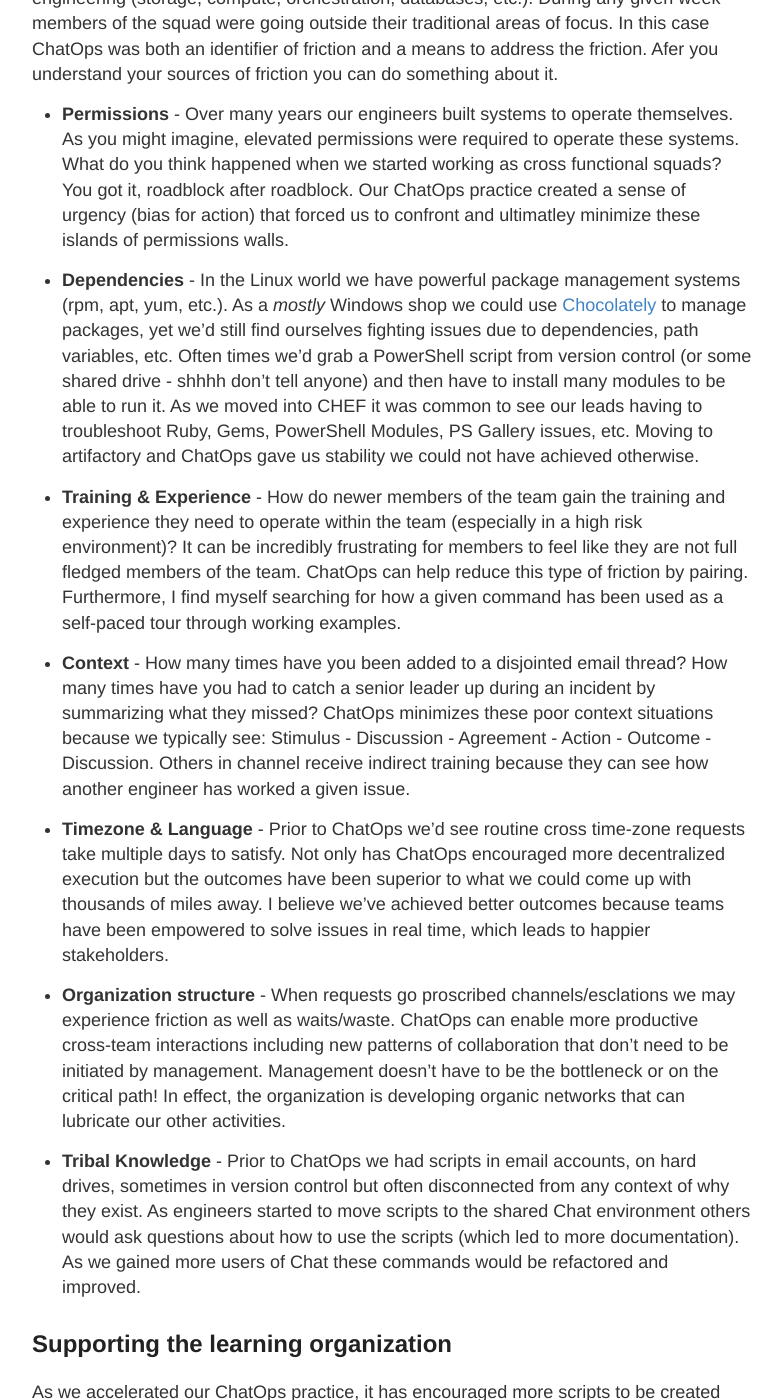
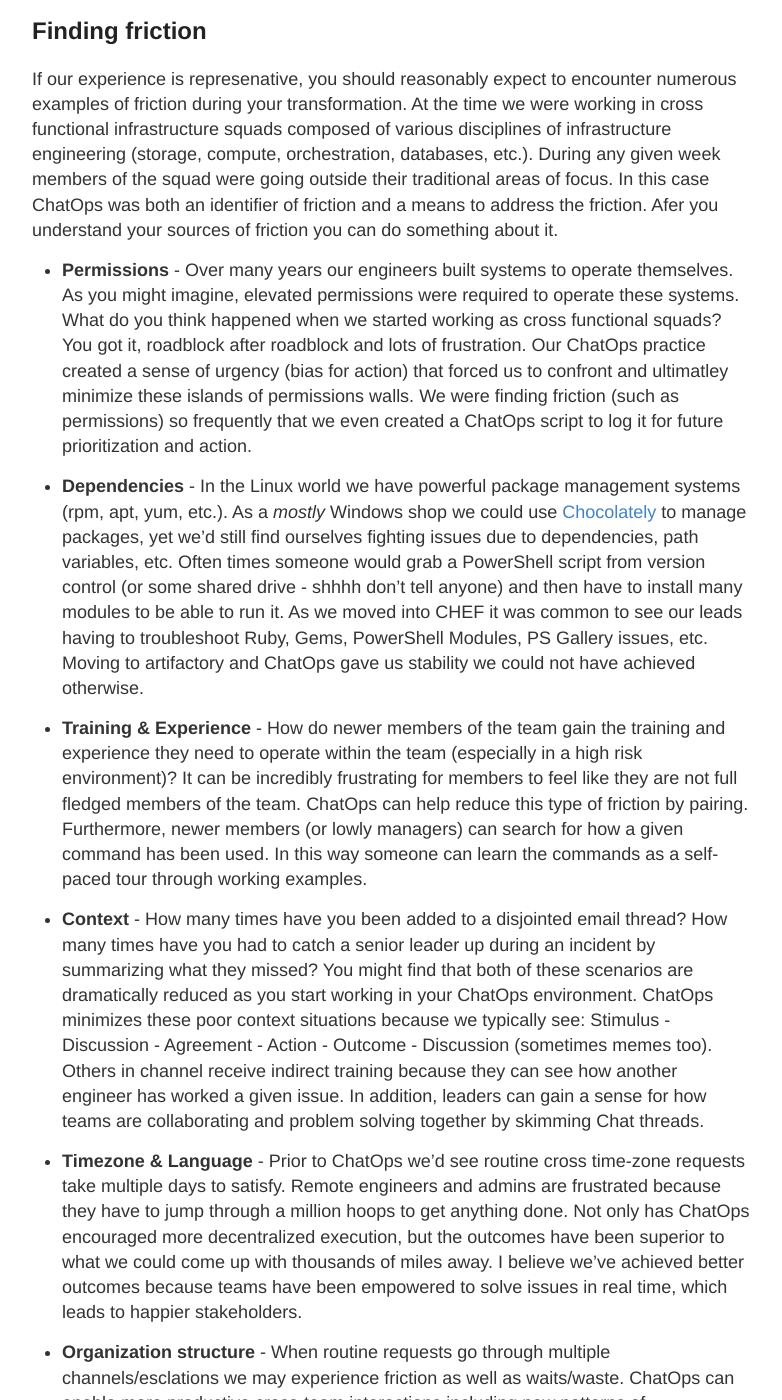
Before and after one commit to scottnasello/scottnasello.github.io, a Jekyll site: the page built from _posts/2018-09-24-ChatOps.md, in a window 1280 px wide and 1400 px high, scrolled down 3047 px. Shown: the whole window, without its empty margins (248-1030 px from the left). Built offline with Jekyll 4.4.1, drawn with Linux system fonts in a browser that asks for light colours; comment, search, counter and statistics services are not loaded; some of the changed text lies outside the part shown.

Commit message:
Final Edits ChatOps

```diff
--- a/_posts/2018-09-24-ChatOps.md
+++ b/_posts/2018-09-24-ChatOps.md
@@ -4,9 +4,11 @@
 excerpt: ChatOps was so instrumental to our progress that we even had a birthday part for our ChatBot (RYU)
 ---
 
-If you couldn't tell from the title, I am a complete Homer when it comes to ChatOps and I've most likely lost all objectivity.  ChatOps has had a profound impact on me as a leader, my teams of Infrastructure Engineers, and sister teams that went on a journey with us.
+If you couldn't tell from the title, I am a complete homer when it comes to ChatOps.  I'll admit that I've lost all objectivity.  ChatOps has had a profound impact on me as a leader, our teams of Infrastructure Engineers, and the sister teams that went on a journey with us.
 
-As we all stand on the shoulders of those before us, thank you to some of the pioneers of ChatOps who taught us, encouraged us, and inspired us to put our own spin on ChatOps.  Here are some great places to start your ChatOps education:
+As we all stand on the shoulders of those before us, thank you to some of the pioneers of ChatOps who taught us and were very generous with their time.  Perhaps most importantly, thank you for validating our ideas and for inspiring us to put our own spin on ChatOps.  I believe there are many correct ways to implement ChatOps.  I hope you will forge your own path as you apply the fundamentals of [PDCA](https://en.wikipedia.org/wiki/PDCA).
+
+These ChatOps articles are a great place to start your ChatOps education:
 
 * [Selling your boss on ChatOps (Jason Hand)](https://medium.com/@jasonhand/how-to-sell-your-boss-on-chatops-2152a95ffec1)
 * [Jason Hand on O’Reilly](https://medium.com/@jasonhand/my-latest-book-on-chatops-from-oreilly-media-is-now-available-ed7817e3dd84)
@@ -19,44 +21,46 @@
 
 ChatOps can be so much more than the technical details.
 
-For us it has been fundamentally about collaboration, people and teaching our organization to learn.  At it's best it has been a pure manifestation of **C.A.L.M.S (Culture, Automation, Lean, Metrics, Sharing)**.
+As I reflect I've been most proud of the collaboration, people, and teaching our organization to learn.  At it's best it has been a pure manifestation of **C.A.L.M.S (Culture, Automation, Lean, Metrics, Sharing)**.
 
 Our DevOps journey was positively impacted by ChatOps.  In fact, ChatOps was often a tireless change agent in helping new members understand how to work while also helping our veterans to learn to contribute in new ways. In fact, ChatOps was so instrumental to our progress that we even had a birthday party for our ChatBot (RYU).
 
 <blockquote class="twitter-tweet tw-align-center" data-lang="en"><p lang="en" dir="ltr">Happy Birthday to our <a href="https://twitter.com/hashtag/ChatBot?src=hash&amp;ref_src=twsrc%5Etfw">#ChatBot</a> (RYU).  Over the last year we have transformed how we work due to <a href="https://twitter.com/hashtag/ChatOps?src=hash&amp;ref_src=twsrc%5Etfw">#ChatOps</a> and accelerated <a href="https://twitter.com/hashtag/DevOps?src=hash&amp;ref_src=twsrc%5Etfw">#DevOps</a> 🐿️ <a href="https://t.co/NiH63xS6RZ">pic.twitter.com/NiH63xS6RZ</a></p>&mdash; Scott Nasello (I&#39;m hiring) (@scottnasello) <a href="https://twitter.com/scottnasello/status/880107530340286464?ref_src=twsrc%5Etfw">June 28, 2017</a></blockquote>
 <script async src="https://platform.twitter.com/widgets.js" charset="utf-8"></script>
 
-One of my very favorite stories during this time occurred when we had a team builder at top golf...unfortunately, we also had a storage migration that was in progress.  Rather than miss the event this engineer created ChatOps scripts to control the migration as well as monitor the progress.
+One of my favorite stories during this time occurred when we had a team outing at top golf...unfortunately, we were in the middle of storage migration.  Rather than miss the event this engineer created ChatOps scripts to execute the migration as well as monitor the progress.
 
 ![100 Days Challenge](/images/ChatOpsTopGolf.png)
 
 ## Onboarding
-ChatOps absolutely shines in helping new members get up to speed.  They can observe how we interact and become familiar with internal customers, peers, and services within the organization.
+ChatOps absolutely shines in helping new members get up to speed.  They can observe how we interact and become familiar with our internal customers, peers, and services within the organization.
 
-We were super inspired by the [Etsy day 1 program](https://codeascraft.com/2012/03/13/making-it-virtually-easy-to-deploy-on-day-one/) where new team members deploy on their first day.  Similarly, our new engineers commit on day 1 to our production ChatOps environment. The great thing about having new hires deploy day 1 is that we reinforce how excited we are to have them join and how much confidence we have in the safety of our processes.  Can you imagine the conversation at dinner for our new engineer and their family?
+We were inspired by the [Etsy day 1 program](https://codeascraft.com/2012/03/13/making-it-virtually-easy-to-deploy-on-day-one/).  If you aren't familiar, Etsy requires new team members deploy on their first day.  Similarly, our new engineers commit on day 1 to our production ChatOps environment. The great thing about having new hires deploy day 1 is that we reinforce how excited we are to have them join and how much confidence we have in the safety of our processes.  Can you imagine the conversation at dinner for our new engineer and their family?
 
-Because ChatOps is a shared console, pairing can be used to train or coach team members. Pairing sessions perfectly lend themselves to a crawl/walk/run approach ... think of it as **training wheels** for your new hires.  In addition, new hires tend to ask great questions that help our veterans become better mentors.
+Because ChatOps is a shared console, pairing can be used to train or coach team members. Pairing sessions perfectly lend themselves to a crawl/walk/run approach ... you might think of it as **training wheels** for your new hires.  In addition, new hires tend to ask great questions that help our veterans become better mentors.
 
-To make onboarding easier, we developed a process that autogenerates coffee scripts from PowerShell at commit using a **PowerShell Wrapper** process.  New members can focus on the mechanics of git, branching, and, check-in using a simple one liner.  We have found this to help team members come up to speed quicker as it abstracts complexity.  When team members require more features or control they can move to working with coffee scripts.  In fact, many engineers will start this process by editing the system generated coffee script.
+To make onboarding easier, we developed a process that autogenerates coffee scripts from PowerShell after commit using a **PowerShell Wrapper** process.  New members can focus on the mechanics of git, branching, and, check-in using a simple one liner.  We've found this to help team members come up to speed quicker as it abstracts complexity.  When team members require more features or control they can move to working with coffee scripts.  In fact, many engineers will start this process by editing the system generated coffee script.
 
-ChatOps is gentle (and self contained) **introduction** to our technology stack of Git, GitLab CI, PowerShell, Hubot, and CHEF.  While working with their first scripts we explain how the sausage is being made so they will have a conceptual model for how we are implementing CI/CD, DevOps, Pull Requests.  This same conceptual model is transferrable to many other aspects of prcactices.
+ChatOps is gentle (and self contained) **introduction** to our technology stack of Git, GitLab CI, PowerShell, Hubot, and CHEF.  While working with their first scripts we explain how the sausage is being made so they will have a conceptual model for how we are implementing CI/CD, DevOps, Pull Requests.  This same conceptual model is transferrable to many other aspects of practices.
+
+Because ChatOps is such a compelling capability, it created additional incentive for our long-tenured IT Pros to work in a different way.
 
 ## Finding friction
 If our experience is represenative, you should reasonably expect to encounter numerous examples of friction during your transformation.  At the time we were working in cross functional infrastructure squads composed of various disciplines of infrastructure engineering (storage, compute, orchestration, databases, etc.).  During any given week members of the squad were going outside their traditional areas of focus.  In this case ChatOps was both an identifier of friction and a means to address the friction.  Afer you understand your sources of friction you can do something about it.
 
-* **Permissions** - Over many years our engineers built systems to operate themselves.  As you might imagine, elevated permissions were required to operate these systems.  What do you think happened when we started working as cross functional squads?  You got it, roadblock after roadblock.  Our ChatOps practice created a sense of urgency (bias for action) that forced us to confront and ultimatley minimize these islands of permissions walls.
+* **Permissions** - Over many years our engineers built systems to operate themselves.  As you might imagine, elevated permissions were required to operate these systems.  What do you think happened when we started working as cross functional squads?  You got it, roadblock after roadblock and lots of frustration.  Our ChatOps practice created a sense of urgency (bias for action) that forced us to confront and ultimatley minimize these islands of permissions walls.  We were finding friction (such as permissions) so frequently that we even created a ChatOps script to log it for future prioritization and action.
 
-* **Dependencies** - In the Linux world we have powerful package management systems (rpm, apt, yum, etc.).  As a *mostly* Windows shop we could use [Chocolately](https://chocolatey.org/) to manage packages, yet we'd still find ourselves fighting issues due to dependencies, path variables, etc.  Often times we'd grab a PowerShell script from version control (or some shared drive - shhhh don't tell anyone) and then have to install many modules to be able to run it. As we moved into CHEF it was common to see our leads having to troubleshoot Ruby, Gems, PowerShell Modules, PS Gallery issues, etc. Moving to artifactory and ChatOps gave us stability we could not have achieved otherwise.
+* **Dependencies** - In the Linux world we have powerful package management systems (rpm, apt, yum, etc.).  As a *mostly* Windows shop we could use [Chocolately](https://chocolatey.org/) to manage packages, yet we'd still find ourselves fighting issues due to dependencies, path variables, etc.  Often times someone would grab a PowerShell script from version control (or some shared drive - shhhh don't tell anyone) and then have to install many modules to be able to run it. As we moved into CHEF it was common to see our leads having to troubleshoot Ruby, Gems, PowerShell Modules, PS Gallery issues, etc. Moving to artifactory and ChatOps gave us stability we could not have achieved otherwise.
 
-* **Training & Experience** - How do newer members of the team gain the training and experience they need to operate within the team (especially in a high risk environment)?  It can be incredibly frustrating for members to feel like they are not full fledged members of the team.  ChatOps can help reduce this type of friction by pairing.  Furthermore, I find myself searching for how a given command has been used as a self-paced tour through working examples.
+* **Training & Experience** - How do newer members of the team gain the training and experience they need to operate within the team (especially in a high risk environment)?  It can be incredibly frustrating for members to feel like they are not full fledged members of the team.  ChatOps can help reduce this type of friction by pairing.  Furthermore, newer members (or lowly managers) can search for how a given command has been used.  In this way someone can learn the commands as a self-paced tour through working examples.
 
-* **Context** - How many times have you been added to a disjointed email thread? How many times have you had to catch a senior leader up during an incident by summarizing what they missed?  ChatOps minimizes these poor context situations because we typically see: Stimulus - Discussion - Agreement - Action - Outcome - Discussion. Others in channel receive indirect training because they can see how another engineer has worked a given issue.
+* **Context** - How many times have you been added to a disjointed email thread? How many times have you had to catch a senior leader up during an incident by summarizing what they missed?  You might find that both of these scenarios are dramatically reduced as you start working in your ChatOps environment.  ChatOps minimizes these poor context situations because we typically see: Stimulus - Discussion - Agreement - Action - Outcome - Discussion (sometimes memes too). Others in channel receive indirect training because they can see how another engineer has worked a given issue.  In addition, leaders can gain a sense for how teams are collaborating and problem solving together by skimming Chat threads.
 
-* **Timezone & Language** - Prior to ChatOps we’d see routine cross time-zone requests take multiple days to satisfy. Not only has ChatOps encouraged more decentralized execution but the outcomes have been superior to what we could come up with thousands of miles away.  I believe we've achieved better outcomes because teams have been empowered to solve issues in real time, which leads to happier stakeholders.
+* **Timezone & Language** - Prior to ChatOps we’d see routine cross time-zone requests take multiple days to satisfy. Remote engineers and admins are frustrated because they have to jump through a million hoops to get anything done. Not only has ChatOps encouraged more decentralized execution, but the outcomes have been superior to what we could come up with thousands of miles away.  I believe we've achieved better outcomes because teams have been empowered to solve issues in real time, which leads to happier stakeholders.
 
-* **Organization structure** - When requests go proscribed channels/esclations we may experience friction as well as waits/waste. ChatOps can enable more productive cross-team interactions including new patterns of collaboration that don't need to be initiated by management.  Management doesn't have to be the bottleneck or on the critical path!  In effect, the organization is developing organic networks that can lubricate our other activities.
+* **Organization structure** - When routine requests go through multiple channels/esclations we may experience friction as well as waits/waste. ChatOps can enable more productive cross-team interactions including new patterns of collaboration that don't need to be initiated by management.  Management doesn't have to be the bottleneck or on the critical path!  In effect, the organization is developing organic networks that can lubricate our other activities.
 
-* **Tribal Knowledge** - Prior to ChatOps we had scripts in email accounts, on hard drives, sometimes in version control but often disconnected from any context of why they exist.  As engineers started to move scripts to the shared Chat environment others would ask questions about how to use the scripts (which led to more documentation).  As we gained more users of Chat these commands would be refactored and improved.
+* **Tribal Knowledge** - Prior to ChatOps we had scripts in email accounts, on hard drives, sometimes in version control but often disconnected from any context of why they exist, how often they are used, or who typically runs them.  As engineers started to move scripts to the shared Chat environment others would ask questions about how to use the scripts (which intiated a virtuous cycle of documentation, discussion, and increased usage).  As we gained more users of Chat these commands would be refactored and improved. As our velocity of new commands increased we created a Chat command that would enable a user to discover new commands (**ryu get new commands**).
 
 ## Supporting the learning organization
 
@@ -93,7 +97,7 @@
 * vmware
 * VSTS
 
- As mentioned, a key unlock for us was the wrapper process for PowerShell scripts.  The first wrapper was so well received that we eventually created a **Python wrapper** as well.  Our practice has made it safe for engineers to learn, apply, and improve their coding practices.
+ As mentioned, a key unlock for us was the wrapper process for PowerShell scripts.  The first wrapper was so well received that we eventually created a **Python wrapper** as well. This was a big hit with the Network engineers! Our practice has made it safe for engineers to learn, apply, and improve their coding practices.
 
 ## Examples of ChatOps
 *Prologue : After I first released this blog I've had a number of folks say "What about this command?  I can't live without it!".  Consequently, I've added a number of commands.  This small interaction reinforces my thesis that ChatOps has become a community of users committed to continuous improvement that are evolving the system in ways not originally planned.*
```
Also changed, not shown: other parts of _posts/2018-09-24-ChatOps.md (+2 -2 lines).
